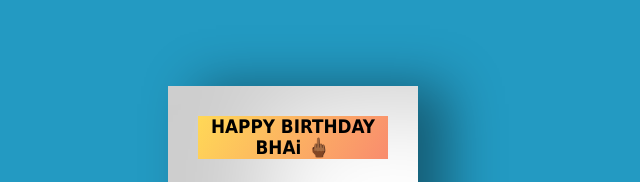
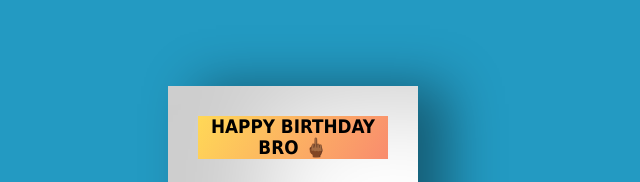
Before and after one commit to azadDsync/birthday, a plain HTML site: page index.html in a window 1280 px wide. Shown: the part 147-329 px from the top of the page, 347-987 px from the left. Drawn offline with Linux system fonts and the light colour scheme.

Commit message:
Update index.html
added BRO

```diff
--- a/index.html
+++ b/index.html
@@ -17,7 +17,7 @@
       </audio>
     <div class="birthdayCard">
       <div class="cardFront">
-        <h3 class="happy">HAPPY BIRTHDAY BHAi	&#128405;&#127998;</h3>
+        <h3 class="happy">HAPPY BIRTHDAY BRO	&#128405;&#127998;</h3>
         <div class="balloons">
           <div class="balloon-1"></div>
           <div class="balloon-2"></div>
```
